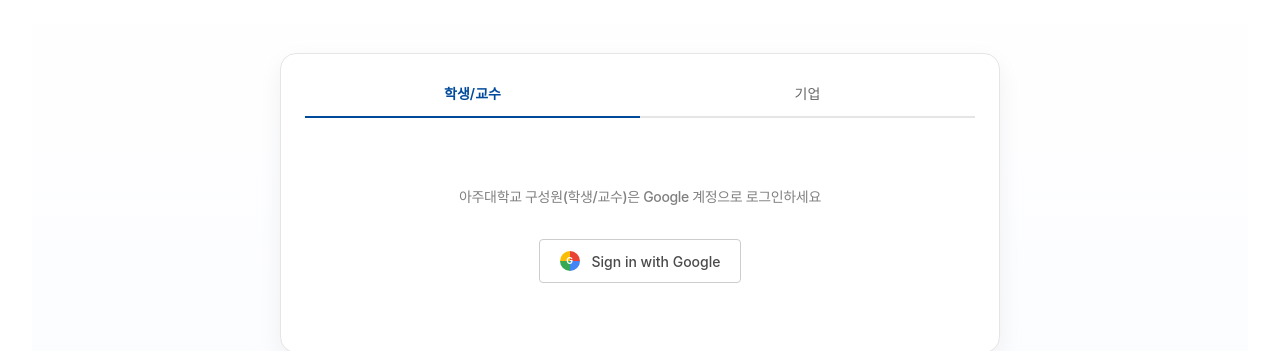
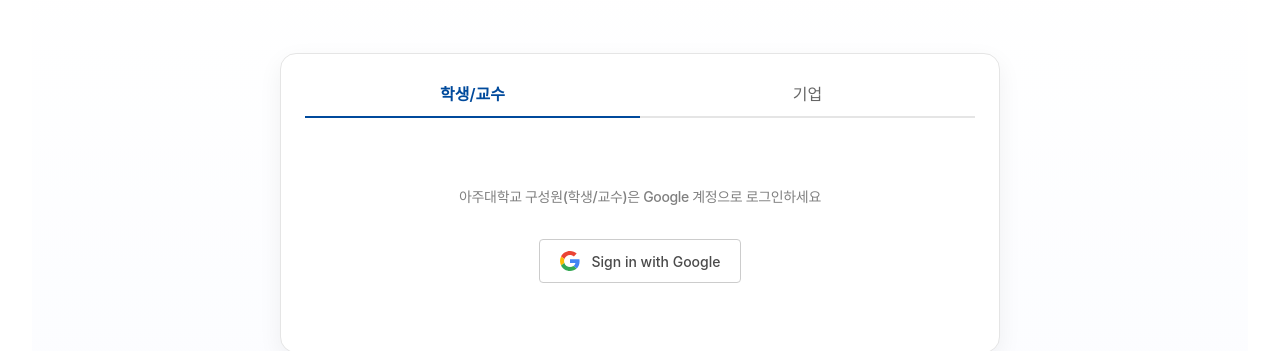
Before and after one commit to ajou-industry-matching/aim-frontend, a Next.js app: page /login in a window 1280 px wide. Shown: the part 187-538 px from the top of the page. Built offline with nearby package versions, Linux system fonts and the light colour scheme; no server answers.

Commit message:
[Fix] #167 - 로그인/회원가입(/login) 구글 로고 깨짐 및 design 대비 스펙 불일치 (#178)
* [Fix] 로그인 구글 로고 교체 및 design 스펙 불일치 수정

* [Fix] 로그인 버튼 색상 전역 채움 버튼과 통일

```diff
--- a/src/screens/login/company-login-form.tsx
+++ b/src/screens/login/company-login-form.tsx
@@ -27,7 +27,10 @@ type CompanyLoginFormProps = {
 
 const inputClassName = "rounded-[4px] text-[14px] shadow-none";
 const signupInputClassName = "h-[44px] rounded-[4px] text-[14px] shadow-none md:h-12";
-const iconClassName = "!text-[#8c8c8c] hover:!text-[#8c8c8c]";
+const iconClassName =
+  "!text-[color:var(--color-gray-400,#999999)] hover:!text-[color:var(--color-gray-400,#999999)]";
+const submitButtonClassName =
+  "rounded-[4px] text-[14px] font-medium hover:scale-100 hover:shadow-none active:scale-100";
 
 export const CompanyLoginForm = ({
   mode,
@@ -51,8 +54,8 @@ export const CompanyLoginForm = ({
           value={signupValues.companyName}
           onChange={(event) => onSignupValueChange("companyName", event.target.value)}
           disabled={isSubmitting}
-          placeholder="회사명"
-          aria-label="회사명"
+          placeholder="소속"
+          aria-label="소속"
           leftIcon={<BuildingIcon width={20} />}
           iconClassName={iconClassName}
           size="large"
@@ -121,7 +124,7 @@ export const CompanyLoginForm = ({
           fullWidth
           size="large"
           isLoading={isSubmitting}
-          className="mt-3 rounded-[4px] text-[14px] font-medium hover:scale-100 hover:shadow-none active:scale-100"
+          className={`mt-3 ${submitButtonClassName}`}
         >
           회원가입
         </Button>
@@ -148,8 +151,8 @@ export const CompanyLoginForm = ({
         value={email}
         onChange={(event) => onEmailChange(event.target.value)}
         disabled={isSubmitting}
-        leftIcon={<MailIcon width={18} />}
-        iconClassName="!text-[#000000] hover:!text-[#000000]"
+        leftIcon={<MailIcon width={20} />}
+        iconClassName={iconClassName}
         size="large"
         isFullWidth
         className={inputClassName}
@@ -167,8 +170,8 @@ export const CompanyLoginForm = ({
         value={password}
         onChange={(event) => onPasswordChange(event.target.value)}
         disabled={isSubmitting}
-        leftIcon={<LockIcon width={18} />}
-        iconClassName="!text-[#000000] hover:!text-[#000000]"
+        leftIcon={<LockIcon width={20} />}
+        iconClassName={iconClassName}
         size="large"
         isFullWidth
         className={inputClassName}
@@ -179,7 +182,7 @@ export const CompanyLoginForm = ({
         fullWidth
         size="large"
         isLoading={isSubmitting}
-        className="mt-5 rounded-[4px] text-[14px] font-medium hover:scale-100 hover:shadow-none active:scale-100"
+        className={`mt-5 ${submitButtonClassName}`}
       >
         로그인
       </Button>
--- a/src/screens/login/index.tsx
+++ b/src/screens/login/index.tsx
@@ -214,7 +214,7 @@ export const LoginPage = () => {
                     }}
                     variant="horizontal"
                     isAnimated
-                    className="[&>button]:flex-1 [&>button]:text-[13px] [&>button]:md:text-[14px]"
+                    className="[&>button]:flex-1 [&>button]:text-[16px]"
                   />
                 </div>
 
--- a/src/screens/login/student-login-panel.tsx
+++ b/src/screens/login/student-login-panel.tsx
@@ -1,3 +1,4 @@
+import { GoogleIcon } from "@/shared/ui/icons";
 import { Spinner } from "@/shared/ui/spinner/spinner";
 
 type StudentLoginPanelProps = {
@@ -19,13 +20,7 @@ export const StudentLoginPanel = ({
       disabled={isSubmitting}
       className="mt-8 flex h-11 items-center justify-center gap-3 rounded-[4px] border border-[var(--color-gray-300)] bg-white px-5 text-[14px] font-medium text-[#4a4a4a] transition-colors duration-200 hover:border-[var(--color-primary-300)] hover:bg-[var(--color-primary-50)] disabled:cursor-wait disabled:opacity-70"
     >
-      {isSubmitting ? (
-        <Spinner size="small" />
-      ) : (
-        <span className="flex h-5 w-5 items-center justify-center rounded-full bg-[conic-gradient(from_90deg,#4285F4_0_25%,#34A853_25%_50%,#FBBC05_50%_75%,#EA4335_75%_100%)] text-[9px] font-bold text-white">
-          G
-        </span>
-      )}
+      {isSubmitting ? <Spinner size="small" /> : <GoogleIcon size={20} />}
       {isSubmitting ? "로그인 중..." : "Sign in with Google"}
     </button>
   </>
--- a/src/shared/ui/icons/index.tsx
+++ b/src/shared/ui/icons/index.tsx
@@ -910,3 +910,33 @@ export const CornerDownRightIcon: React.FC<IconProps> = ({ size = 20, ...props }
     />
   </svg>
 );
+
+// Google 브랜드 로고 (공식 4색 - currentColor 미적용)
+export const GoogleIcon: React.FC<IconProps> = ({ size = 20, ...props }) => (
+  <svg
+    width={size}
+    height={size}
+    viewBox="0 0 48 48"
+    xmlns="http://www.w3.org/2000/svg"
+    aria-hidden="true"
+    {...props}
+  >
+    <path
+      fill="#EA4335"
+      d="M24 9.5c3.54 0 6.71 1.22 9.21 3.6l6.85-6.85C35.9 2.38 30.47 0 24 0 14.62 0 6.51 5.38 2.56 13.22l7.98 6.19C12.43 13.72 17.74 9.5 24 9.5z"
+    />
+    <path
+      fill="#4285F4"
+      d="M46.98 24.55c0-1.57-.15-3.09-.38-4.55H24v9.02h12.94c-.58 2.96-2.26 5.48-4.78 7.18l7.73 6c4.51-4.18 7.09-10.36 7.09-17.65z"
+    />
+    <path
+      fill="#FBBC05"
+      d="M10.53 28.59c-.48-1.45-.76-2.99-.76-4.59s.27-3.14.76-4.59l-7.98-6.19C.92 16.46 0 20.12 0 24c0 3.88.92 7.54 2.56 10.78l7.97-6.19z"
+    />
+    <path
+      fill="#34A853"
+      d="M24 48c6.48 0 11.93-2.13 15.89-5.81l-7.73-6c-2.15 1.45-4.92 2.3-8.16 2.3-6.26 0-11.57-4.22-13.47-9.91l-7.98 6.19C6.51 42.62 14.62 48 24 48z"
+    />
+    <path fill="none" d="M0 0h48v48H0z" />
+  </svg>
+);
```
